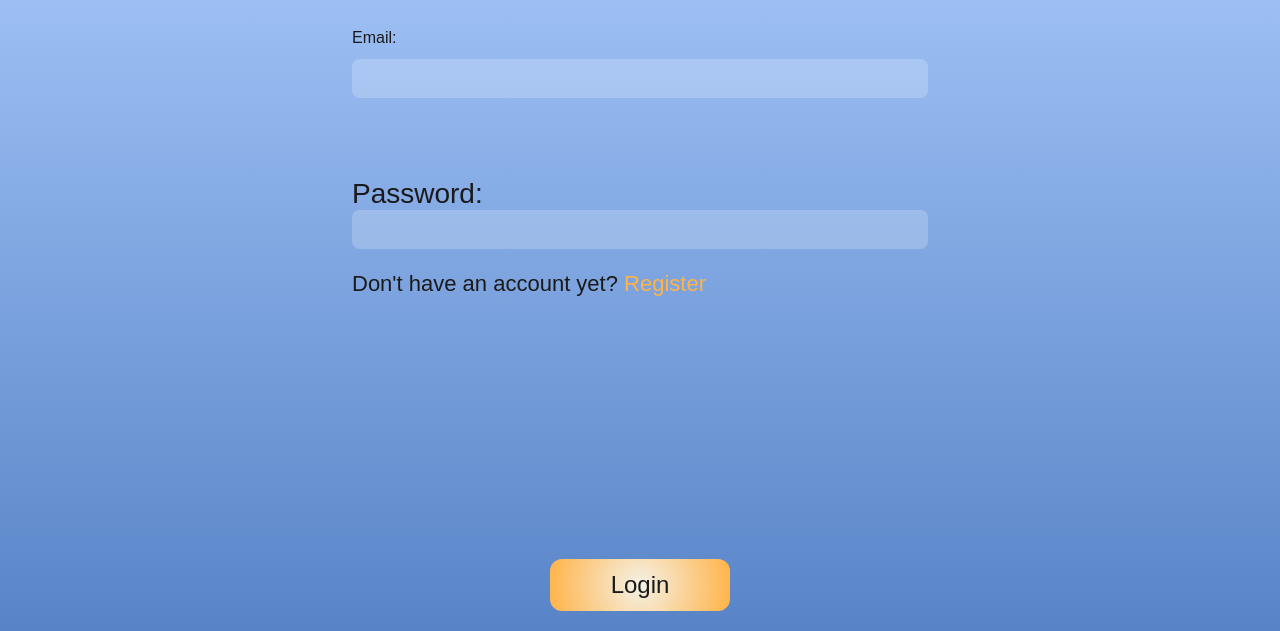
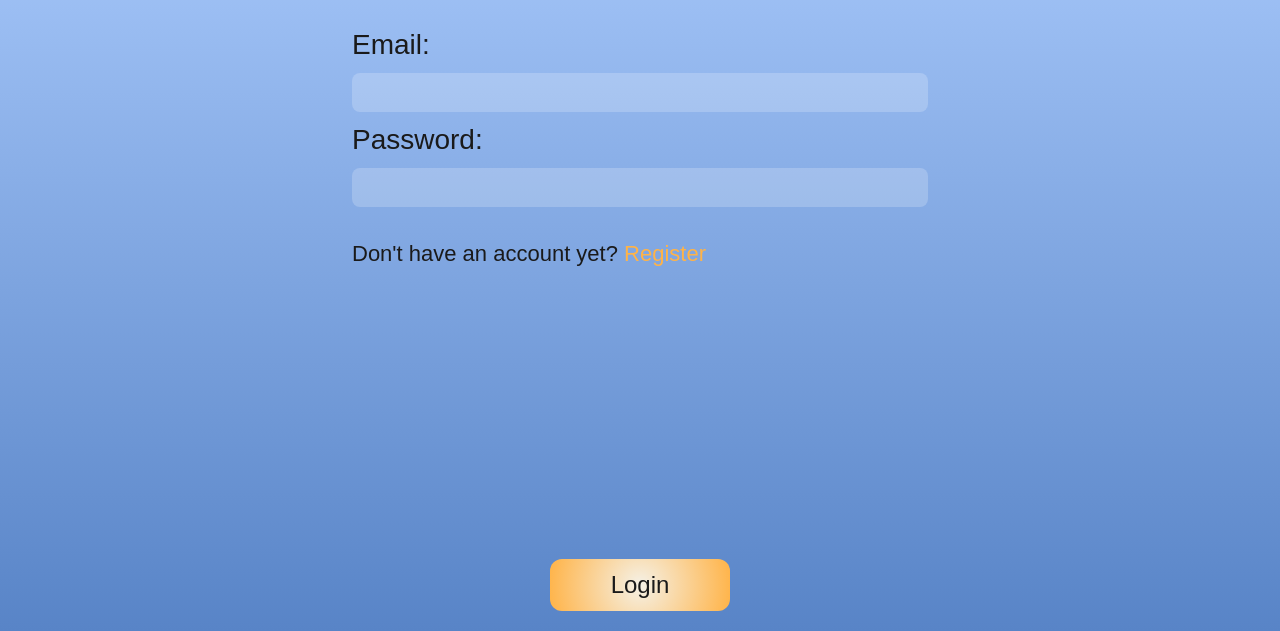
Before and after one commit to KevL-dev/LiftBuddyV1, a website with bundled scripts: page frontend/index.html in a window 1280 px wide. Shown: the part 169-800 px from the top of the page. Built offline with nearby package versions, Linux system fonts and the light colour scheme; a web font is replaced by a local one.

Commit message:
Enhance styling for profile and login forms; add gap for better spacing

```diff
--- a/frontend/style.css
+++ b/frontend/style.css
@@ -182,15 +182,19 @@ nav button:hover {
   display: flex;
   flex-direction: column;
   gap: 12px;
-  padding-bottom: 80px;
 }
 
 .profile-field {
   display: flex;
   flex-direction: column;
+  gap: 12px;
 }
 
 .profile-field label {
+  font-size: 28px;
+}
+
+.profile-content label {
   font-size: 28px;
 }
 
@@ -297,3 +301,13 @@ nav button:hover {
 .change-site span {
   color: rgba(255, 179, 71, 1);
 }
+
+.login-form {
+  display: flex;
+  flex-direction: column;
+  gap: 12px;
+}
+
+.hide {
+  display: none;
+}
```
